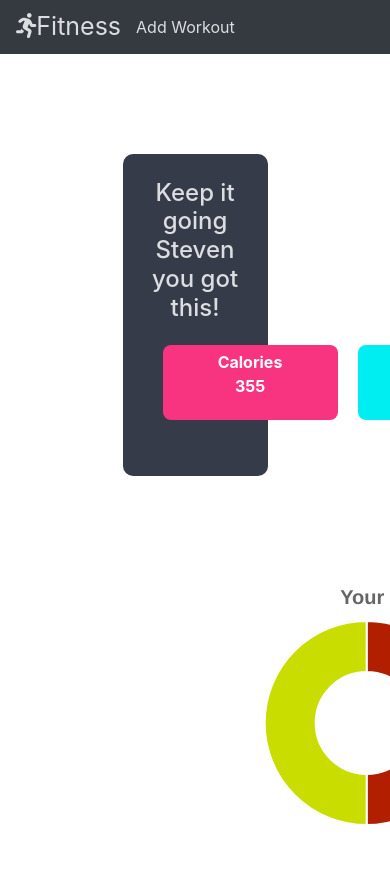
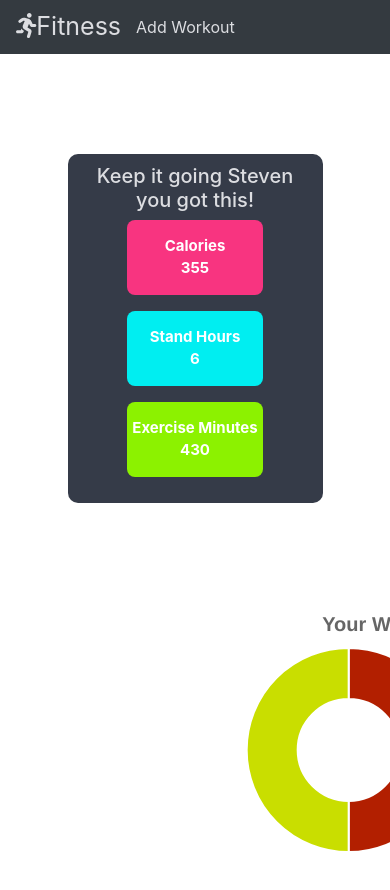
Before and after one commit to Dev-Steven/fitness, a React (Create React App) app: page / in a window 390 px wide. Shown: the top 890 px of the page. Built offline with nearby package versions, Linux system fonts and the light colour scheme.

Commit message:
responsiveness for daily component

```diff
--- a/src/components/Dashboard/Dashboard.scss
+++ b/src/components/Dashboard/Dashboard.scss
@@ -12,16 +12,24 @@ $exercise-color: #8cf200;
 		padding: 25px;
 		margin: auto;
 		width: 50%;
+		display: flex;
+		flex-direction: column;
+		justify-content: center;
+		align-items: center;
+		position: relative;
+
 		border-radius: 10px;
 		h4 {
 			text-align: center;
 		}
 		.stats {
-			display: grid;
-			grid-template-columns: 1fr 1fr 1fr;
-			grid-gap: 20px;
-			padding: 15px;
-
+			// display: grid;
+			// grid-template-columns: 1fr 1fr 1fr;
+			// grid-gap: 20px;
+			// padding: 15px;
+			display: flex;
+			flex-direction: row;
+			justify-content: space-between;
 			p {
 				height: 75px;
 				width: 175px;
@@ -51,3 +59,56 @@ $exercise-color: #8cf200;
 		width: 75%;
 	}
 }
+
+// iPhone 8 and below
+@media only screen and (max-width: 414px) {
+	.dashboard-container {
+		padding: 100px 25px;
+		.daily {
+			color: $text-color;
+			background-color: $bg-color;
+			padding: 10px;
+			margin: auto;
+			width: 75%;
+			border-radius: 10px;
+			display: flex;
+			justify-content: center;
+			align-items: center;
+			h4 {
+				text-align: center;
+				font-size: 20px;
+			}
+			.stats {
+				flex-direction: column;
+				padding: 0px;
+				p {
+					display: flex;
+					justify-content: center;
+					align-items: center;
+					width: 100%;
+					border-radius: 8px;
+					color: white;
+					font-weight: bold;
+					font-size: 15px;
+				}
+				.calories {
+					background-color: $calories-color;
+				}
+				.stand {
+					background-color: $stand-color;
+				}
+				.exercise {
+					background-color: $exercise-color;
+				}
+			}
+		}
+		.workouts {
+			display: grid;
+			grid-template-columns: 1fr 1fr;
+			grid-gap: 20px;
+			margin: auto;
+			padding: 75px;
+			width: 75%;
+		}
+	}
+}
```
Also changed, not shown: 1 other file (tests, documents, lock files or other folders).
